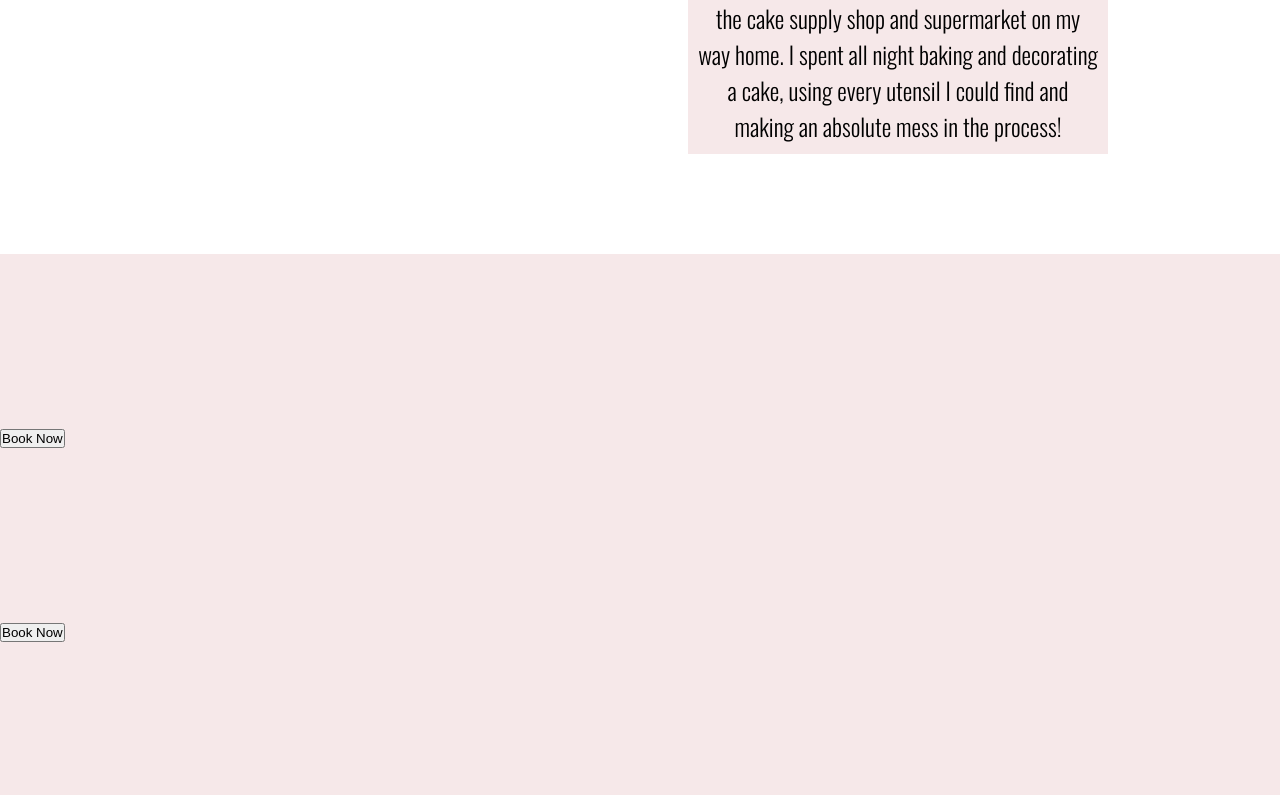
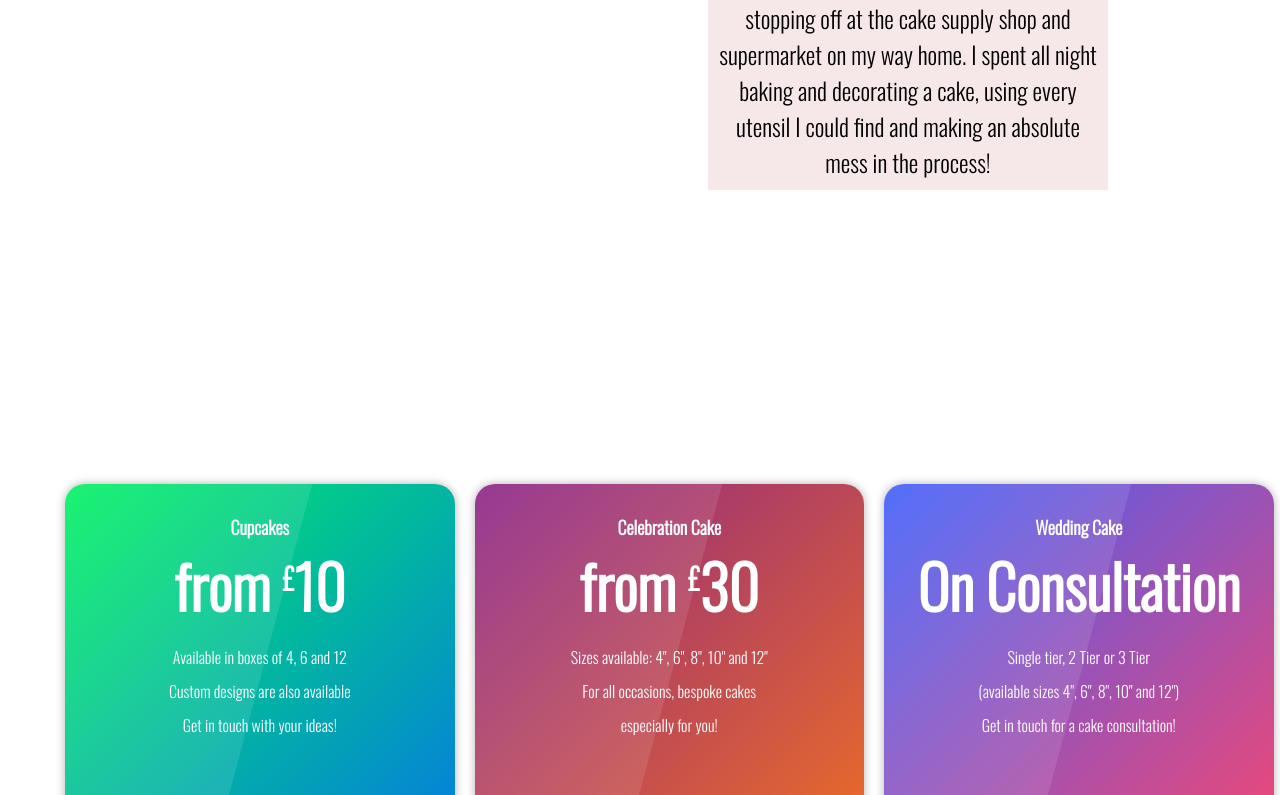
Before and after one commit to ChrisKirbyDev/Cakes, a React (Create React App) app: page / in a window 1280 px wide. Shown: the part 2682-3477 px from the top of the page. Built offline with nearby package versions, Linux system fonts and the light colour scheme.

Commit message:
style pricing plan cards and add transitioning

```diff
--- a/src/Components/Common/portfolio.js
+++ b/src/Components/Common/portfolio.js
@@ -44,10 +44,10 @@ function Portfolio() {
                             );
                         })}
                         <button id="goLeft" onClick={goLeft}>
-                            <i class="fa fa-chevron-left" aria-hidden="true"></i>
+                            <i className="fa fa-chevron-left" aria-hidden="true"></i>
                         </button>
                         <button id="goRight" onClick={goRight}>
-                            <i class="fa fa-chevron-right" aria-hidden="true"></i>
+                            <i className="fa fa-chevron-right" aria-hidden="true"></i>
                         </button>
                     </div>
                 </div>
--- a/src/Components/Common/pricing.js
+++ b/src/Components/Common/pricing.js
@@ -2,71 +2,47 @@ import React from "react";
 
 function Pricing(){
     return(
-        <div className="pricing-section">
-            <section className="card">
-                <div className="card_inner">
-                    <img />
-
-                <div className="card_inner_header">
-                    <img />
-                </div>
-                <div className="card_inner_content">
-                    <div className="title"></div>
-                    <div className="price"></div>
-                    <div class="text">
-
+        <div className="pricing-table-wrapper">
+            <div className="container">
+                <div className="row">
+                    <div className="col">
+                        <div className="card bg-1">
+                            <label>Cupcakes</label>
+                            <h3>from <sup>£</sup>10</h3>
+                            <ul>
+                                <li>Available in boxes of 4, 6 and 12</li>
+                                <li>Custom designs are also available</li>
+                                <li>Get in touch with your ideas!</li>
+                            </ul>
+                            <a href="#" className="btn">Book Now</a>
                         </div>
                     </div>
-                <div class="card_inner_btn">
-                    <button>
-                        <span>Book Now</span>
-                    </button>
+                    <div className="col">
+                        <div className="card bg-2">
+                            <label>Celebration Cake</label>
+                            <h3>from <sup>£</sup>30</h3>
+                            <ul>
+                                <li>Sizes available: 4", 6", 8", 10" and 12"</li>
+                                <li>For all occasions, bespoke cakes</li>
+                                <li>especially for you!</li>
+                            </ul>
+                            <a href="#" className="btn">Book Now</a>
                         </div>
                     </div>
-            </section>
-            <section className="card">
-                <div className="card_inner">
-                    <img />
-
-                <div className="card_inner_header">
-                    <img />
-                </div>
-                <div className="card_inner_content">
-                    <div className="title"></div>
-                    <div className="price"></div>
-                    <div class="text">
-
+                    <div className="col">
+                        <div className="card bg-3">
+                            <label>Wedding Cake</label>
+                            <h3>On Consultation</h3>
+                            <ul>
+                                <li>Single tier, 2 Tier or 3 Tier</li>
+                                <li>(available sizes 4", 6", 8", 10" and 12")</li>
+                                <li>Get in touch for a cake consultation!</li>
+                            </ul>
+                            <a href="#" className="btn">Book Now</a>
                         </div>
                     </div>
-                <div class="card_inner_btn">
-                    <button>
-                        <span>Book Now</span>
-                    </button>
                 </div>
             </div>
-            </section>
-            <section className="card">
-                <div className="card_inner">
-                    <img />
-
-                <div className="card_inner_header">
-                    <img />
-                </div>
-                <div className="card_inner_content">
-                    <div className="title"></div>
-                    <div className="price"></div>
-                    <div class="text">
-
-                    </div>
-                </div>
-                <div class="card_inner_btn">
-                    <button>
-                        <span>Book Now</span>
-                    </button>
-                </div>
-                </div>
-            </section>
-
         </div>
     )
 }
--- a/src/styles/base/_global.css
+++ b/src/styles/base/_global.css
@@ -1,6 +1,7 @@
 * {
     margin: 0;
     padding: 0;
+    box-sizing: border-box;
 }
 
 body {
--- a/src/styles/modules/_pricing.css
+++ b/src/styles/modules/_pricing.css
@@ -1,4 +1,131 @@
-.pricing-section {
+.pricing-table-wrapper {
+    padding: 50px 0px;
+    display: flex;
+    align-items: center;
+    justify-content: center;
     height: 100vh;
-    background-color: rgba(240, 217, 218, 0.6);
+    overflow-x: hidden;
+    overflow-y: hidden;
 }
+
+.container {
+    width: 1170px;
+    max-width: 100%;
+    padding-left: 10px;
+    padding-right: 10px;
+    margin: auto;
+}
+
+.row {
+    display: flex;
+    flex-direction: row;
+    margin-left: -10px;
+    margin-right: -10px;
+}
+
+.col {
+    flex: 0 0 35%;
+    max-width: 35%;
+    padding-left: 10px;
+    padding-right: 10px;
+    position: relative;
+    z-index: 1;
+}
+
+.col:hover ~ .col {
+    z-index: 0;
+}
+
+.card {
+    background: transparent;
+    color: #fff;
+    border-radius: 20px;
+    text-align: center;
+    height: 100%;
+    box-shadow: 0 0 10px 0 rgba(0, 0, 0, 0.3);
+    cursor: pointer;
+    position: relative;
+    padding: 30px;
+    overflow: hidden;
+    transform: scale(1);
+    transition: box-shadow, transform 300ms ease-in-out 0s;
+}
+
+.card:before {
+    content:"";
+    position: absolute;
+    top: 0;
+    left: 0;
+    width: 75%;
+    height: 100%;
+    background: rgba(255, 255, 255, 0.1);
+    transform: skewX(-15deg) translateX(-100px);
+    z-index: -1;
+}
+
+.card:hover {
+    box-shadow: 0 10px 50px 0 rgba(0, 0, 0, 0.5);
+    transform: scale(1.15);
+    z-index: 1;
+}
+
+.bg-1 {
+    background: linear-gradient(135deg, #00f260, #0575E6);
+}
+
+.bg-2 {
+    background: linear-gradient(135deg, #8a2387, #f27121);
+}
+
+.bg-3 {
+    background: linear-gradient(135deg, #3f5efb, #fc466b);
+}
+
+.card label {
+    font-size: 18px;
+    font-weight: 700;
+}
+
+.card h3 {
+    font-size: 60px;
+    line-height: 1;
+    margin: 15px 0;
+}
+
+.card h3 sup {
+    font-size: 50%;
+}
+
+.card ul {
+    list-style-type: none;
+    margin-top: 30px;
+    min-height: 150px;
+}
+
+.card ul li + li {
+    margin-top: 10px;
+}
+
+.card .btn {
+    display: inline-block;
+    font-size: 12px;
+    font-weight: 700;
+    color: #222831;
+    background: #fff;
+    text-transform: uppercase;
+    line-height: 1;
+    letter-spacing: 1px;
+    padding: 15px;
+    border: none;
+    border-radius: 100px;
+    text-decoration: none;
+    margin-top: 30px;
+    width: 168px;
+    max-width: 100%;
+    box-shadow: 0 0 10px 0 rgba(0, 0, 0, 0.3);
+    transition: box-shadow 300ms;
+}
+
+.card .btn:hover {
+    box-shadow: 0 10px 50px 0 rgba(0, 0, 0, 0.5)
+}
```
Lines whose indentation alone changed are shown as unchanged.
